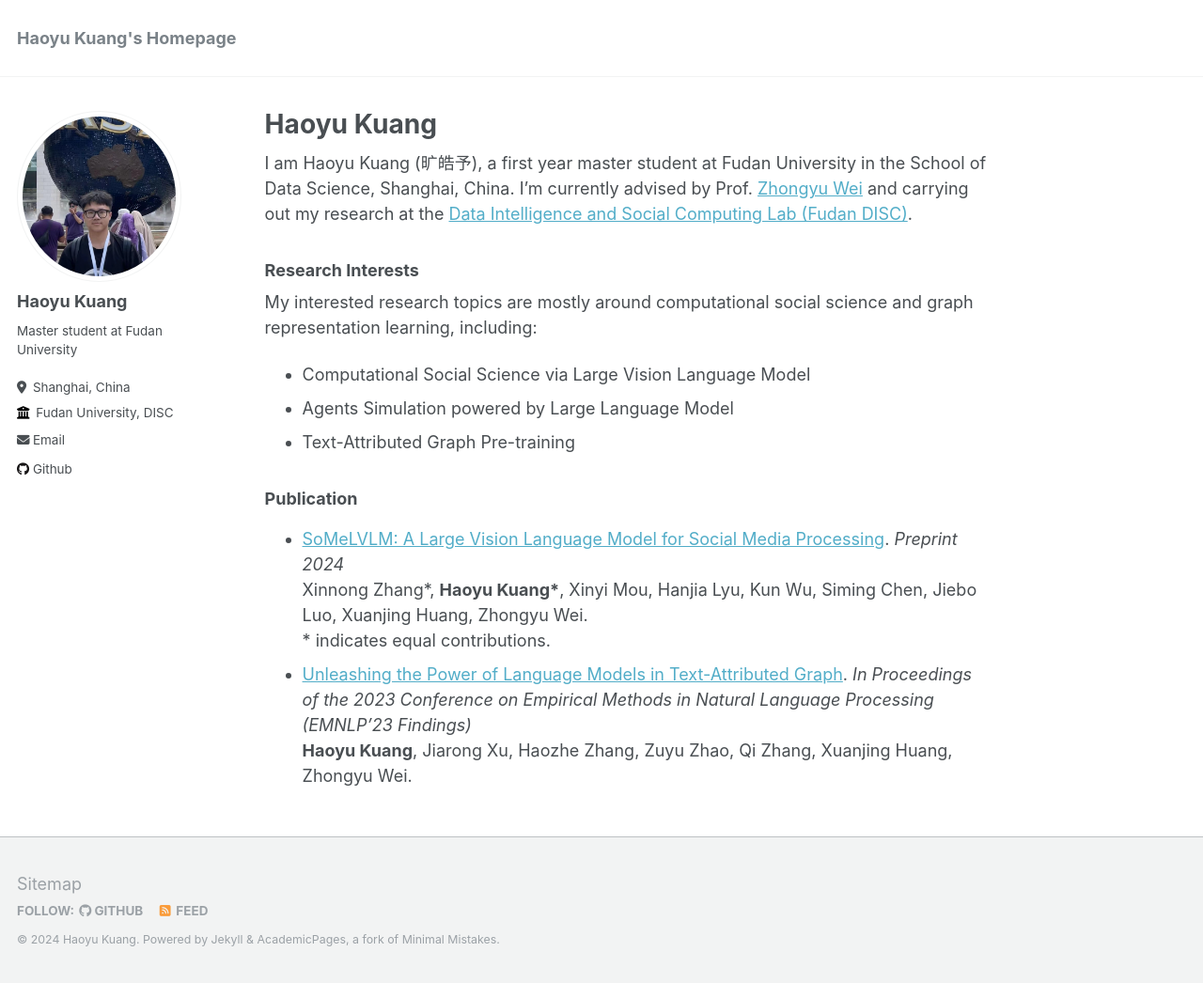
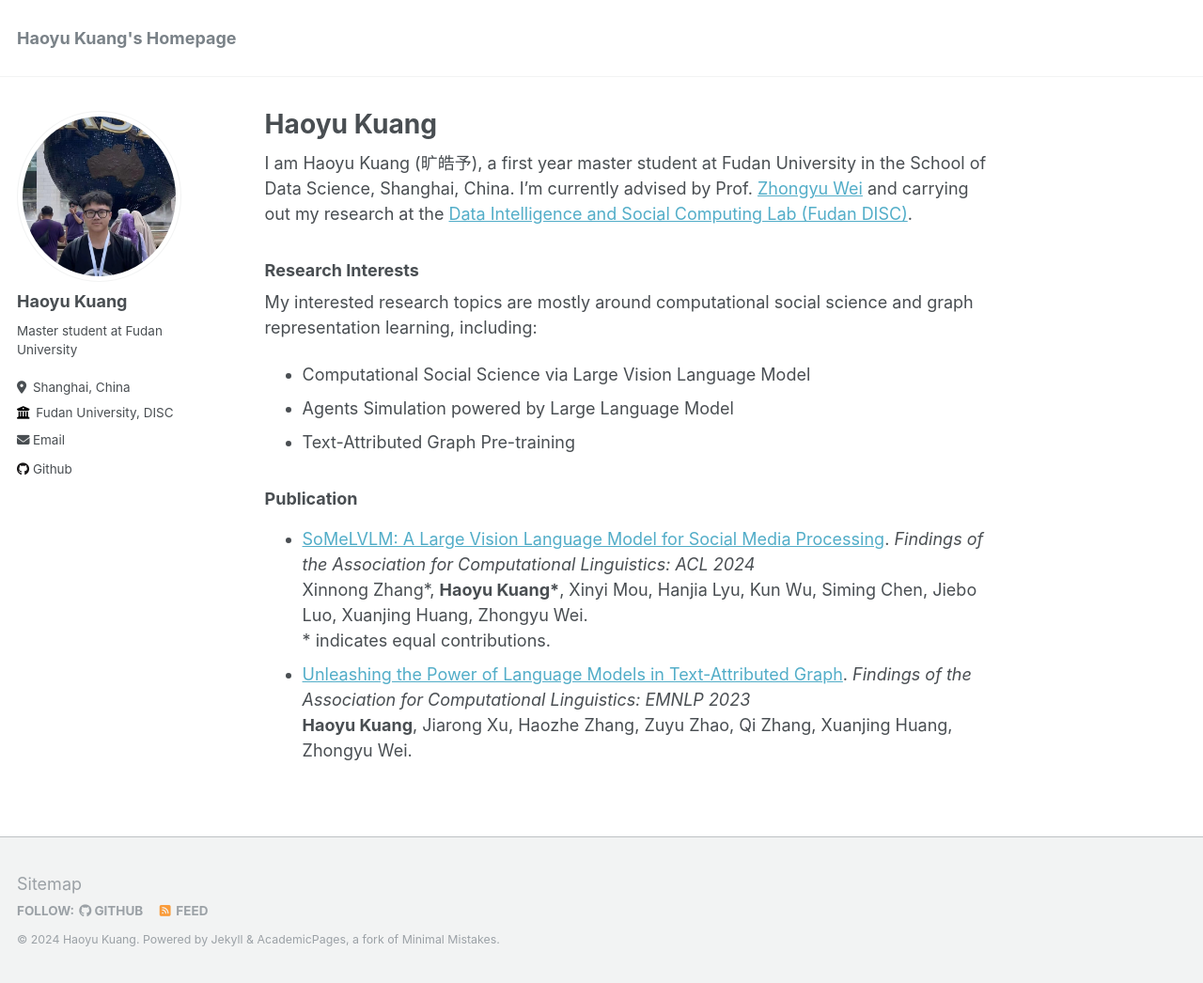
Before and after one commit to HaoyuK/HaoyuK.github.io, a Jekyll site: the page built from _pages/about.md, in a window 1280 px wide and 1046 px high. Shown: the whole window at 94% size. Built offline with Jekyll 4.4.1, drawn with Linux system fonts in a browser that asks for light colours.

Commit message:
Update about.md

```diff
--- a/_pages/about.md
+++ b/_pages/about.md
@@ -18,8 +18,8 @@ My interested research topics are mostly around computational social science and
 
 ### Publication
 
-- [SoMeLVLM: A Large Vision Language Model for Social Media Processing](https://arxiv.org/abs/2402.13022). *Preprint 2024*
+- [SoMeLVLM: A Large Vision Language Model for Social Media Processing](https://arxiv.org/abs/2402.13022). *Findings of the Association for Computational Linguistics: ACL 2024*
   Xinnong Zhang\*, **Haoyu Kuang\***, Xinyi Mou, Hanjia Lyu, Kun Wu, Siming Chen, Jiebo Luo, Xuanjing Huang, Zhongyu Wei.
   \* indicates equal contributions.
-- [Unleashing the Power of Language Models in Text-Attributed Graph](https://aclanthology.org/2023.findings-emnlp.565/). *In Proceedings of the 2023 Conference on Empirical Methods in Natural Language Processing (EMNLP’23 Findings)*
+- [Unleashing the Power of Language Models in Text-Attributed Graph](https://aclanthology.org/2023.findings-emnlp.565/). *Findings of the Association for Computational Linguistics: EMNLP 2023*
   **Haoyu Kuang**, Jiarong Xu, Haozhe Zhang, Zuyu Zhao, Qi Zhang, Xuanjing Huang, Zhongyu Wei.
```
